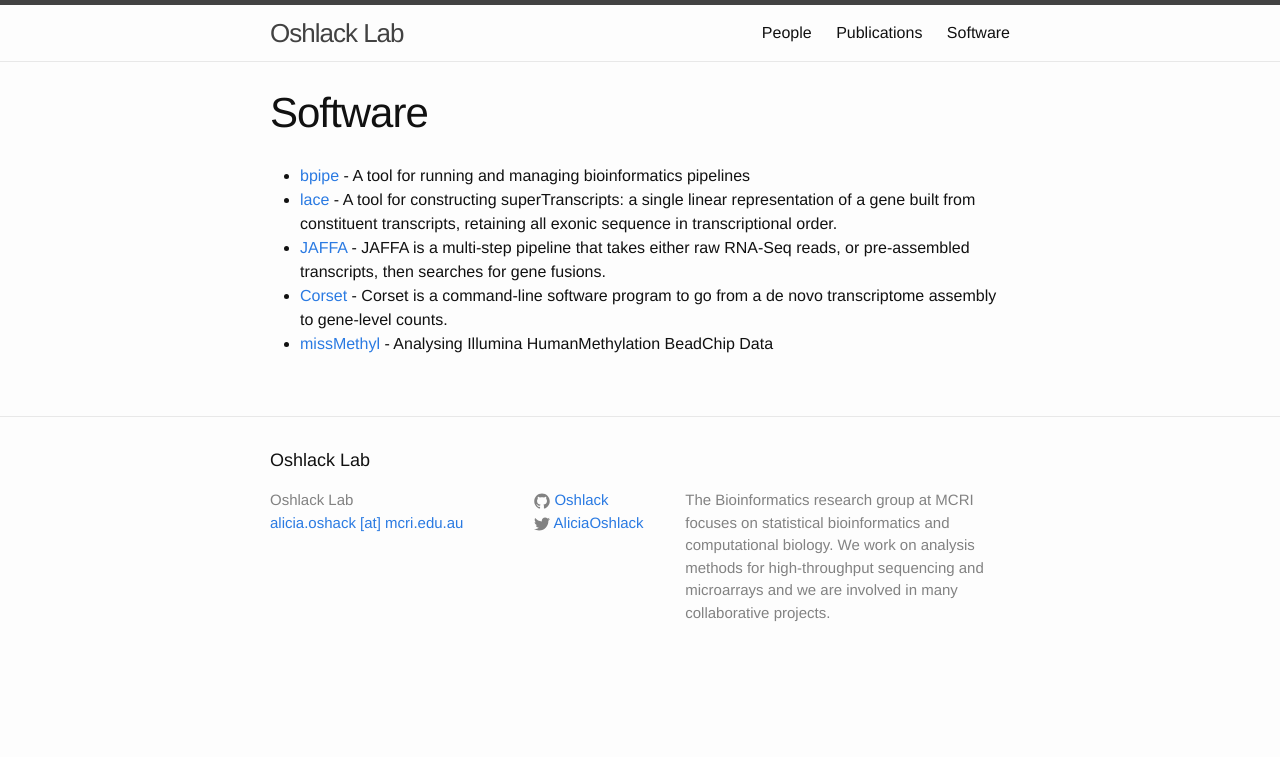
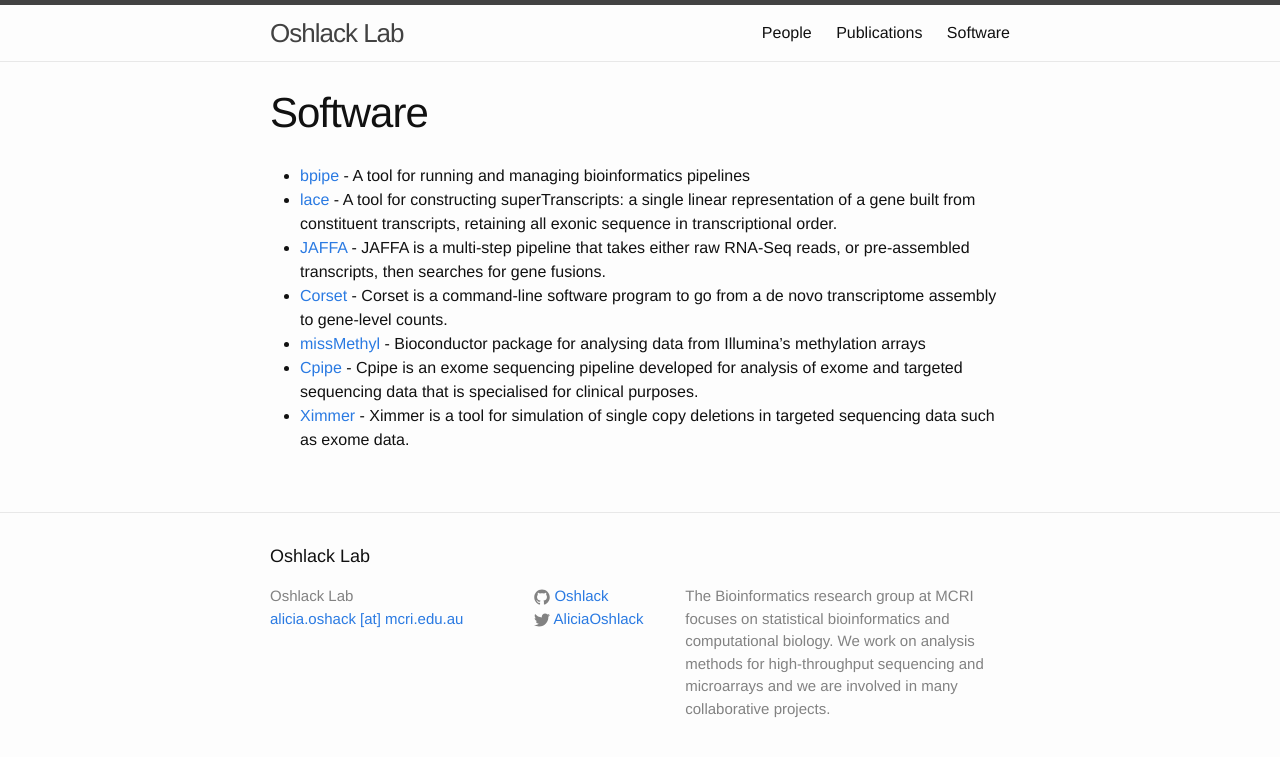
Before and after one commit to Oshlack/oshlack.github.io, a Jekyll site: the page built from software.md, in a window 1280 px wide. Shown: the top 757 px of the page. Built offline with Jekyll 4.4.1, drawn with Linux system fonts in a browser that asks for light colours.

Commit message:
add cpipe, ximmer, correct missMethyl

```diff
--- a/software.md
+++ b/software.md
@@ -8,4 +8,6 @@ permalink: /software/
 * [lace](https://github.com/Oshlack/Lace/wiki) - A tool for constructing superTranscripts: a single linear representation of a gene built from constituent transcripts, retaining all exonic sequence in transcriptional order.
 * [JAFFA](https://github.com/Oshlack/JAFFA/wiki) - JAFFA is a multi-step pipeline that takes either raw RNA-Seq reads, or pre-assembled transcripts, then searches for gene fusions.
 * [Corset](https://github.com/Oshlack/Corset/wiki) - Corset is a command-line software program to go from a de novo transcriptome assembly to gene-level counts.
-* [missMethyl](http://www.bioconductor.org/packages/release/bioc/html/missMethyl.html) - Analysing Illumina HumanMethylation BeadChip Data
+* [missMethyl](http://www.bioconductor.org/packages/release/bioc/html/missMethyl.html) - Bioconductor package for analysing data from Illumina's methylation arrays
+* [Cpipe](https://melbournegenomics.github.io/) - Cpipe is an exome sequencing pipeline developed for analysis of exome and targeted sequencing data that is specialised for clinical purposes.
+* [Ximmer](http://ximmer.org/) - Ximmer is a tool for simulation of single copy deletions in targeted sequencing data such as exome data.
```
